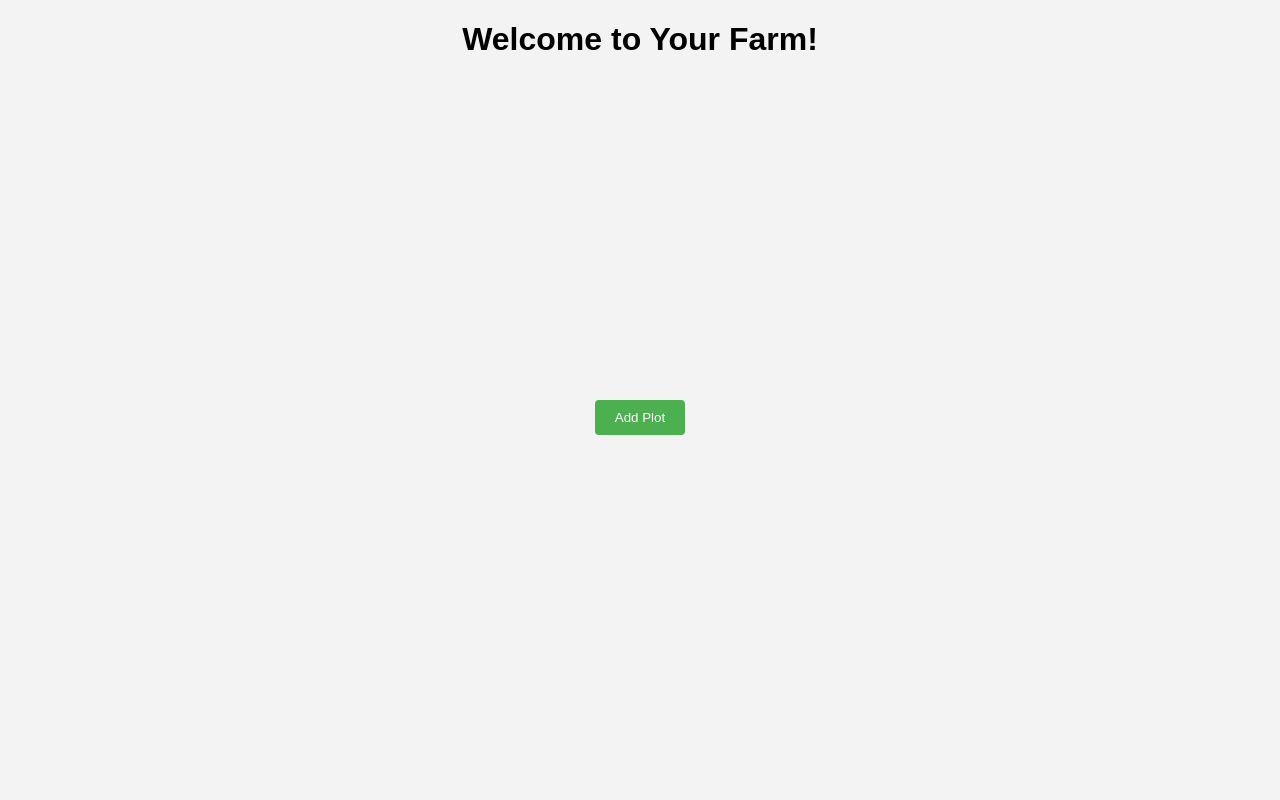
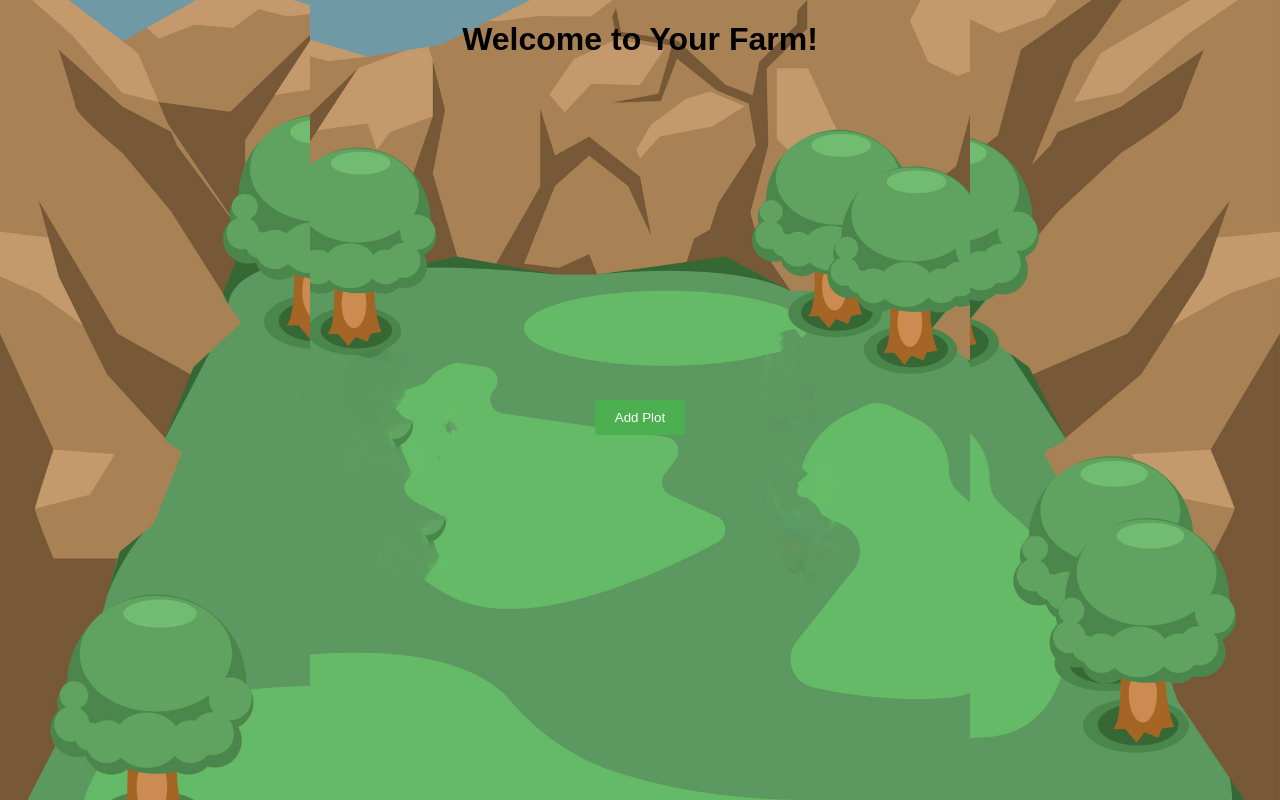
Before and after one commit to Max2409/cliker.github.io, a plain HTML site: page index.html in a window 1280 px wide. Drawn offline with Linux system fonts and the light colour scheme.

Commit message:
index.html

```diff
--- a/index.html
+++ b/index.html
@@ -9,7 +9,9 @@
             height: 100%;
             margin: 0;
             font-family: Arial, sans-serif;
-            background-color: #f3f3f3;
+            background-image: url('background.jpg'); /* Путь к вашему фоновому изображению */
+            background-size: cover;
+            background-position: center;
             display: flex;
             flex-direction: column;
             align-items: center;
```
